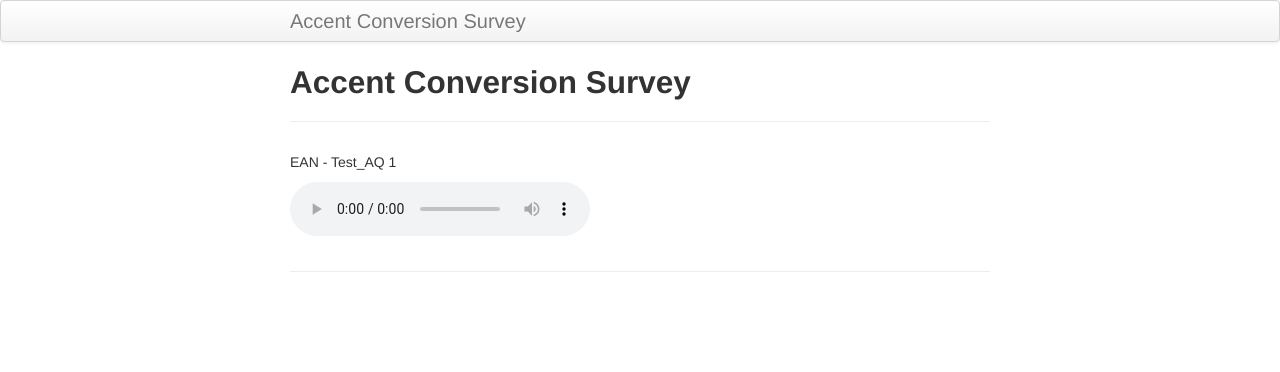
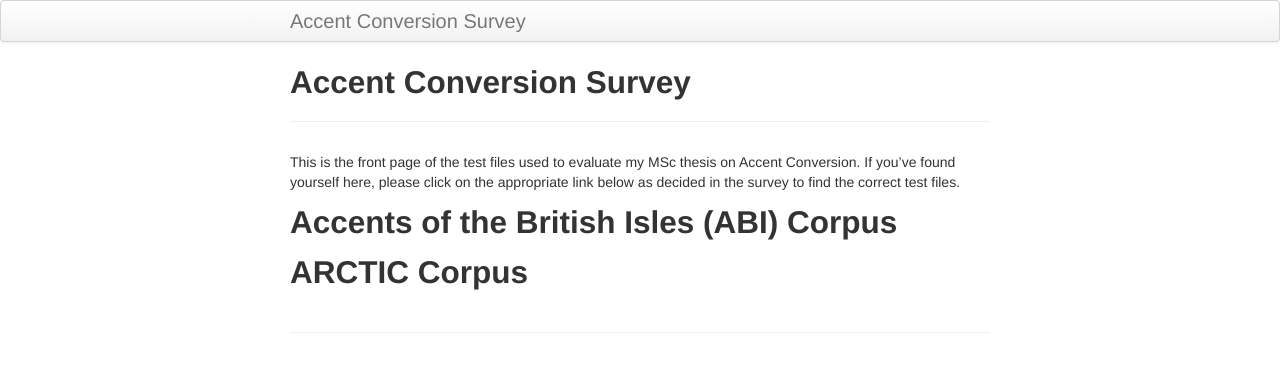
Before and after one commit to kennywlino/msc_thesis, a Jekyll site: the page built from index.md, in a window 1280 px wide. Shown: the top 372 px of the page. Built offline with Jekyll 4.4.1, drawn with Linux system fonts in a browser that asks for light colours.

```diff
--- a/index.md
+++ b/index.md
@@ -4,6 +4,13 @@ title: Accent Conversion Survey
 # tagline:
 # description:
 ---
-EAN - Test_AQ 1
 
-<audio src="experiments/abi/female/EAN/test_AQ/EAN_female_test_AQ_1_PCM.wav" controls preload></audio>
+This is the front page of the test files used to evaluate my MSc thesis on Accent Conversion. If you've found yourself here, please click on the appropriate link below as decided in the survey to find the correct test files.
+
+
+## Accents of the British Isles (ABI) Corpus
+
+
+
+
+## ARCTIC Corpus
```
Also changed, not shown: pages/ean_female.md (added, +40 -0 lines).
